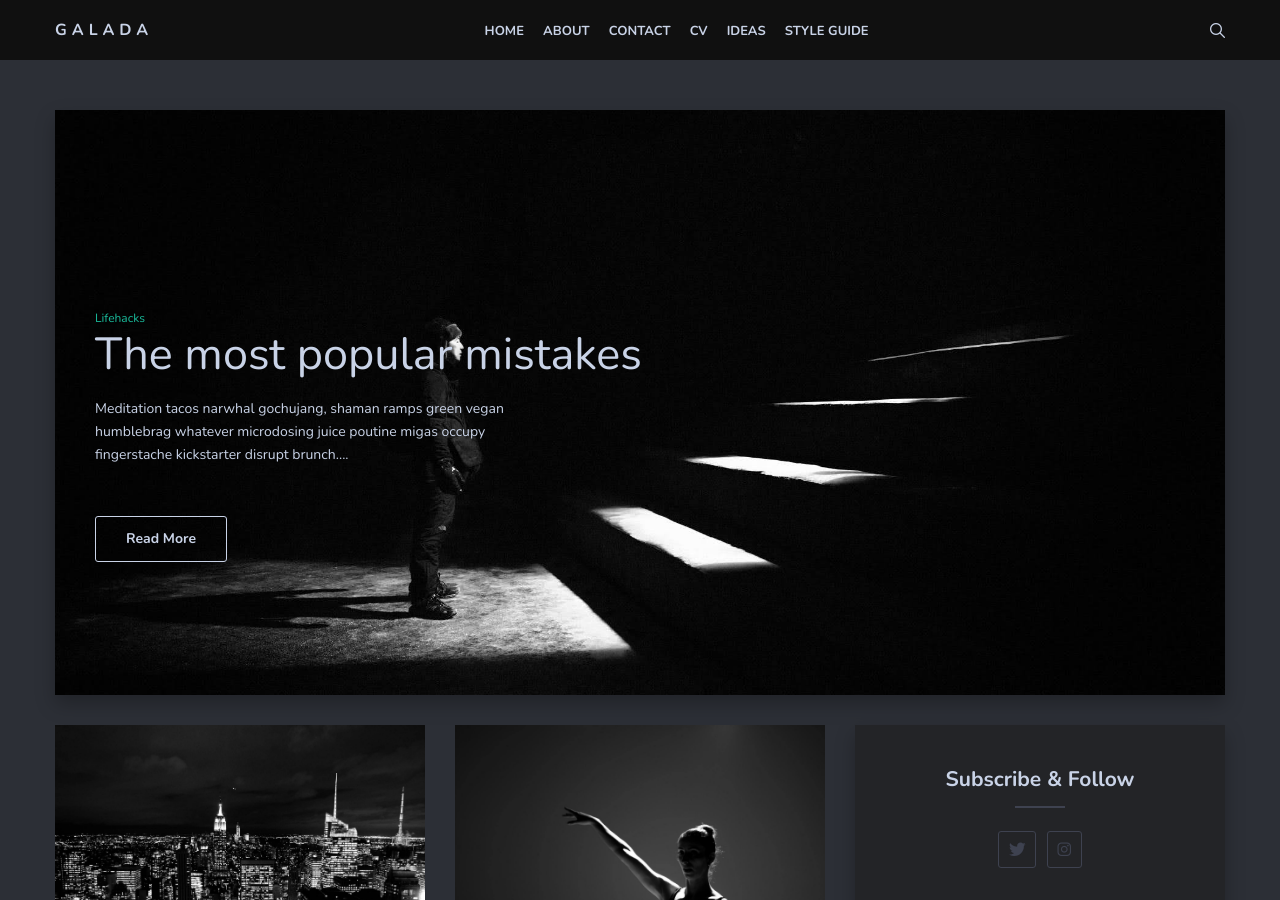
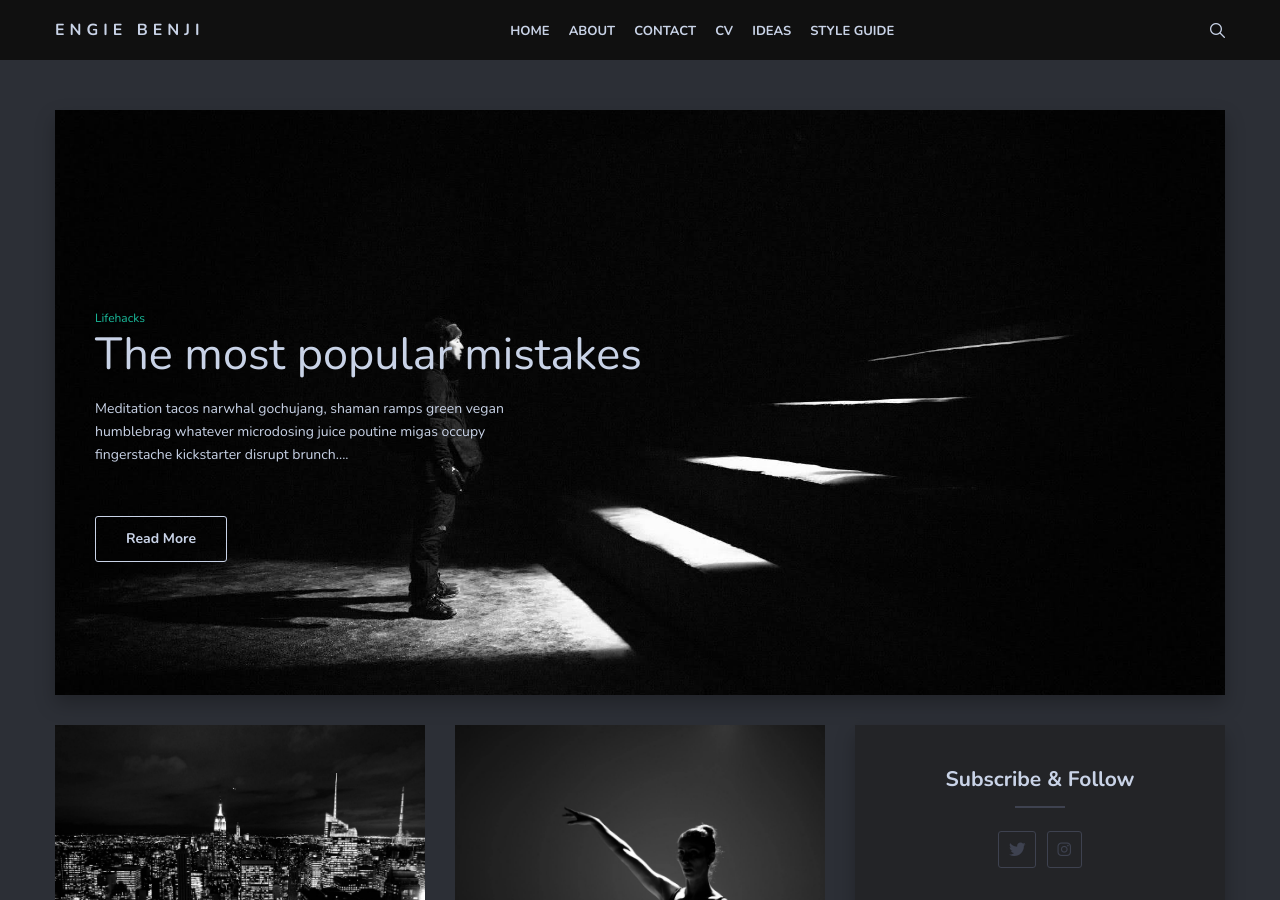
Before and after one commit to BenjaminJAnderson/Website, a Jekyll site: the page built from index.html, in a window 1280 px wide and 900 px high. Built offline with Jekyll 4.4.1, drawn with Linux system fonts in a browser that asks for light colours; nearby versions of some CDN libraries; the list of posts is cut into pages by our own code.

```diff
--- a/_includes/header.html
+++ b/_includes/header.html
@@ -4,7 +4,7 @@
       <div class="col col-12">
         <div class="header-box">
           <div class="logo-title">
-            <a href="{{site.baseurl}}/" class="logo-text">Galada</a>
+            <a href="{{site.baseurl}}/" class="logo-text">Engie Benji</a>
           </div>
 
           <nav class="nav-menu">
```
